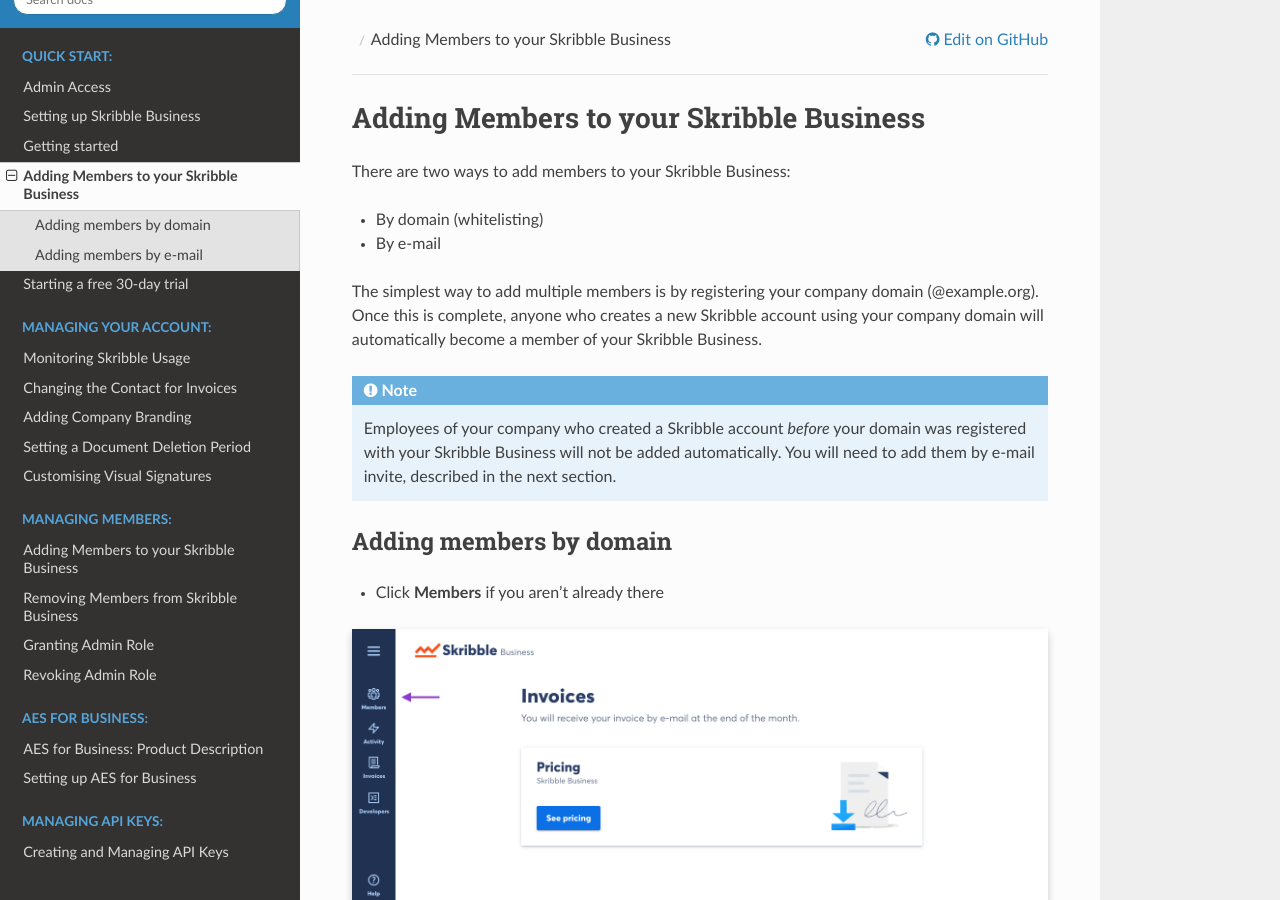
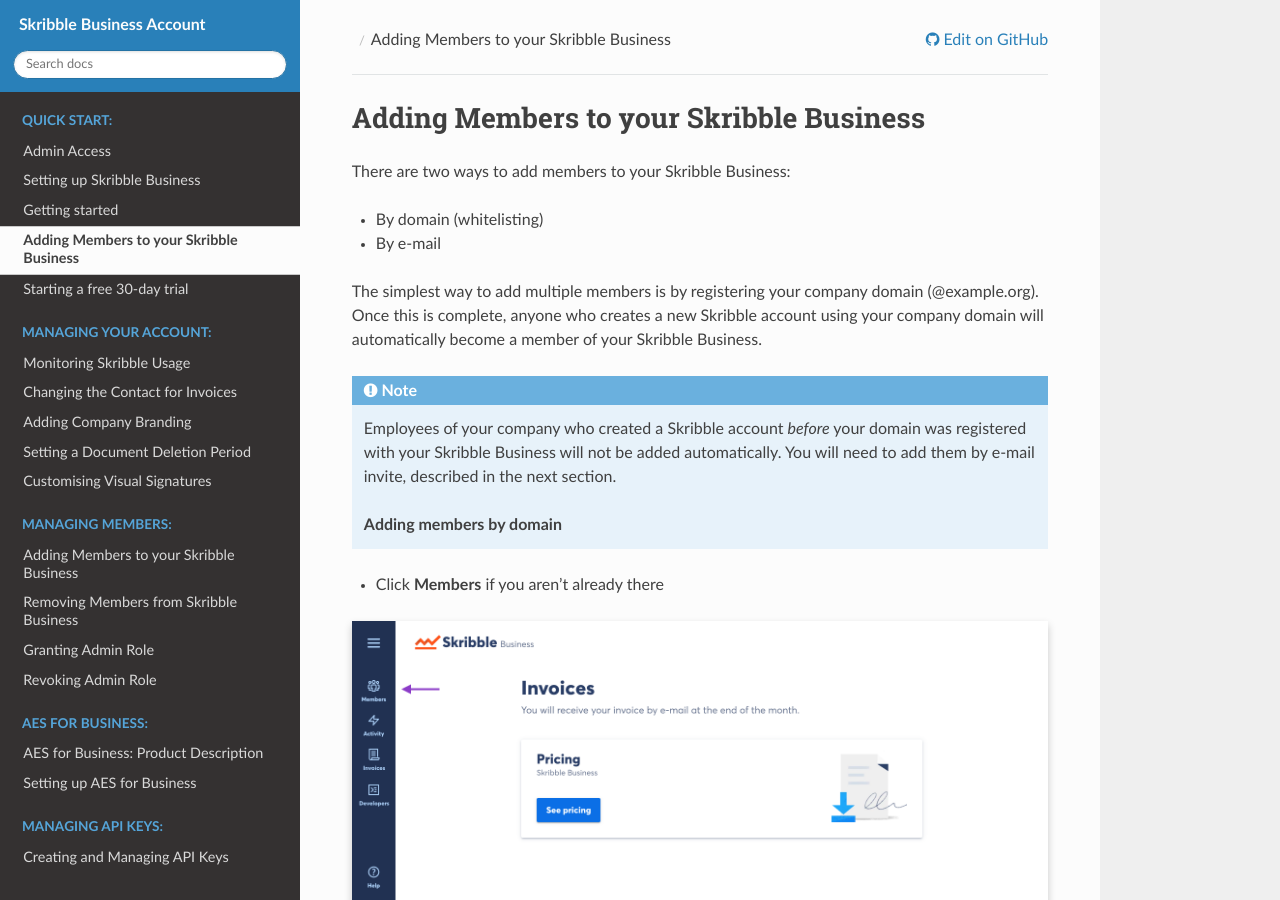
Before and after one commit to matthieu-bt/business-guide, a Sphinx documentation site: the page built from source/quickstart/members.rst, in a window 1280 px wide and 900 px high. Built offline with Sphinx 7.4.7 and the Read the Docs theme 2.0.0, drawn with Linux system fonts in a browser that asks for light colours.

Commit message:
Removed subtitles
in Adding members

```diff
--- a/source/quickstart/members.rst
+++ b/source/quickstart/members.rst
@@ -14,9 +14,8 @@
 .. NOTE::
   Employees of your company who created a Skribble account *before* your domain was registered with your Skribble Business will not be added automatically. You will need to add them by e-mail invite, described in the next section.
 
+  **Adding members by domain**
 
-Adding members by domain
--------------------------
 
 - Click **Members** if you aren't already there
 
@@ -54,8 +53,7 @@
 
 
 
-Adding members by e-mail
--------------------------
+**Adding members by e-mail**
 
 The other way to add members to your Skribble Business is by e-mail:
 
```
